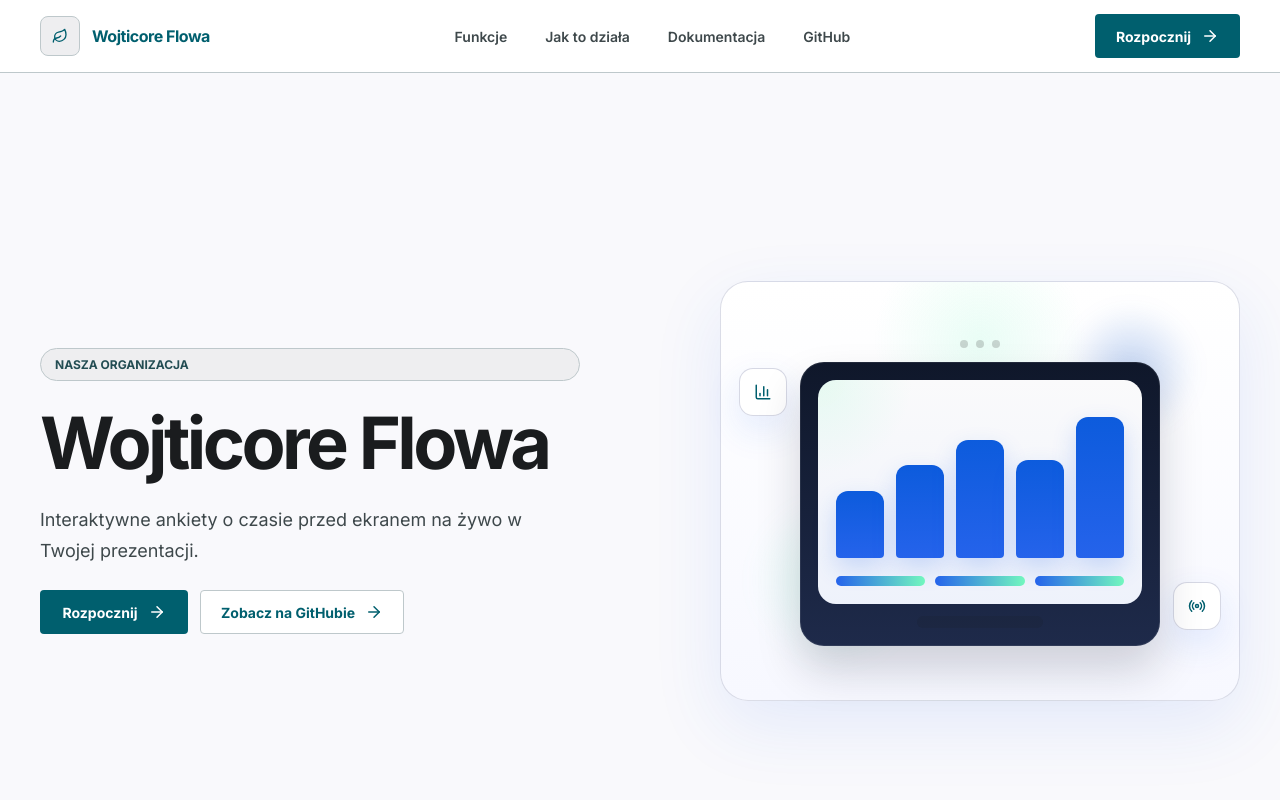
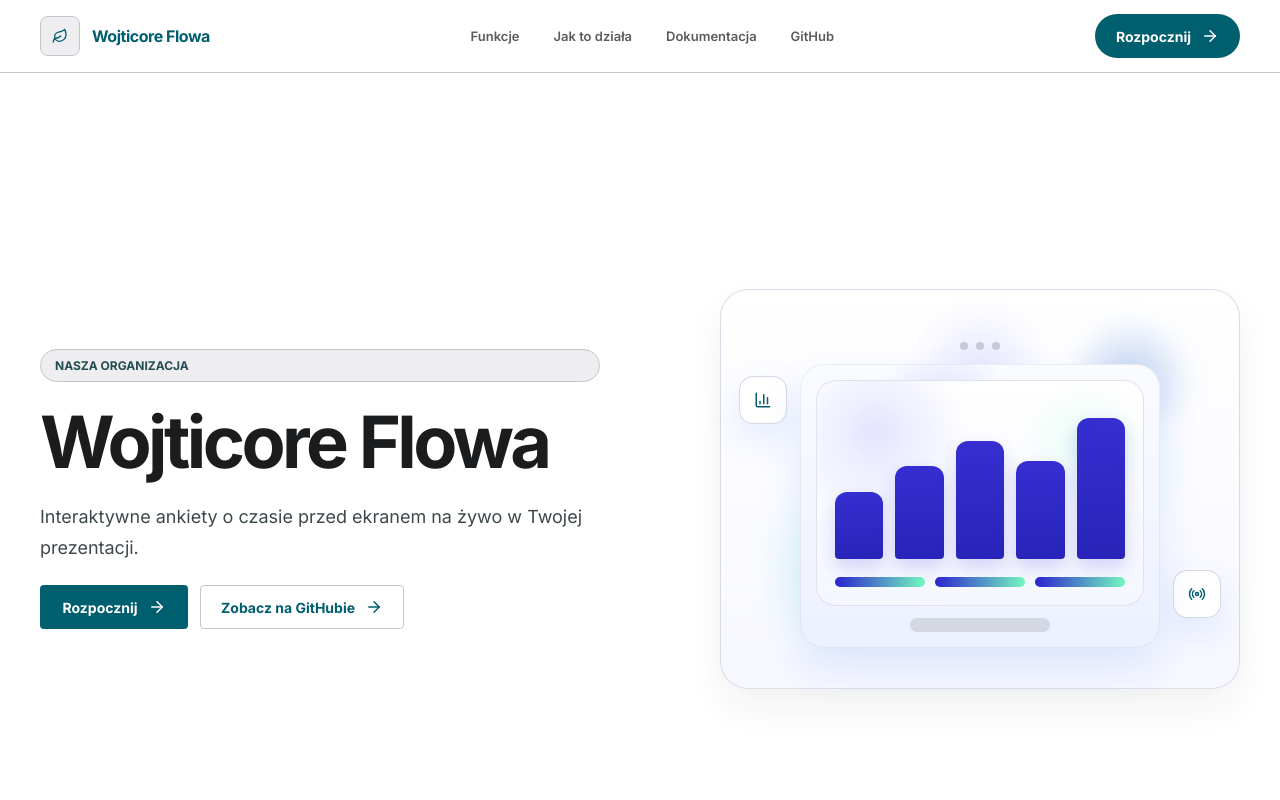
Before and after one commit to wmatewski/flowa, a Next.js app: page / in a window 1280 px wide. Shown: the top 800 px of the page. Built offline with nearby package versions, Linux system fonts and the light colour scheme; no server answers.

Commit message:
feat: update landing page styles for improved layout and visual consistency

```diff
--- a/src/app/globals.css
+++ b/src/app/globals.css
@@ -3903,28 +3903,39 @@ h6,
 }
 
 .wf-landing-page {
-  padding-top: 52px;
+  padding-top: 0;
+  background: #ffffff;
 }
 
 .wf-landing-topbar .wf-nav {
-  gap: 14px;
+  gap: 10px;
+  margin: 0 auto;
 }
 
 .wf-landing-topbar-cta {
-  min-width: 132px;
+  min-width: 118px;
+  height: 38px;
+  border-radius: 999px;
+}
+
+.wf-landing-topbar .wf-nav-link {
+  font-size: 13px;
+  color: rgba(26, 28, 30, 0.72);
 }
 
 .wf-landing-hero {
   display: grid;
   grid-template-columns: minmax(0, 1fr) minmax(340px, 520px);
-  gap: 64px;
-  align-items: center;
-  min-height: 760px;
-  padding-bottom: 28px;
+  gap: 72px;
+  align-items: center;
+  min-height: 820px;
+  padding: 60px 0 48px;
 }
 
 .wf-landing-copy {
-  max-width: 540px;
+  max-width: 560px;
+  gap: 22px;
+  align-content: center;
 }
 
 .wf-landing-visual {
@@ -3934,8 +3945,14 @@ h6,
 
 .wf-landing-visual-card {
   width: 100%;
-  min-height: 420px;
-  padding: 36px;
+  min-height: 400px;
+  padding: 30px;
+  border-radius: 28px;
+  background:
+    radial-gradient(circle at 50% 20%, rgba(77, 77, 255, 0.12), transparent 18%),
+    radial-gradient(circle at 78% 44%, rgba(108, 248, 187, 0.12), transparent 14%),
+    linear-gradient(180deg, #ffffff 0%, #f7f8ff 100%);
+  box-shadow: 0 18px 36px rgba(26, 28, 30, 0.06);
 }
 
 .wf-landing-visual-window {
@@ -3961,10 +3978,12 @@ h6,
 
 .wf-landing-visual-window-body {
   position: relative;
-  padding: 18px;
+  padding: 16px;
   border-radius: 24px;
-  background: linear-gradient(180deg, #0f172a 0%, #1e2a4a 100%);
-  box-shadow: inset 0 0 0 1px rgba(255, 255, 255, 0.08), 0 24px 44px rgba(15, 23, 42, 0.18);
+  background:
+    radial-gradient(circle at 40% 18%, rgba(77, 77, 255, 0.18), transparent 22%),
+    linear-gradient(180deg, #fafbff 0%, #edf1ff 100%);
+  box-shadow: inset 0 0 0 1px rgba(26, 28, 30, 0.06), 0 20px 42px rgba(37, 99, 235, 0.12);
 }
 
 .wf-landing-visual-monitor {
@@ -3976,10 +3995,12 @@ h6,
 .wf-landing-visual-monitor-screen {
   width: 100%;
   padding: 18px;
-  border-radius: 18px;
+  border-radius: 20px;
   background:
-    radial-gradient(circle at top left, rgba(108, 248, 187, 0.14), transparent 24%),
-    linear-gradient(180deg, rgba(255, 255, 255, 0.98), rgba(243, 247, 255, 0.98));
+    radial-gradient(circle at 18% 22%, rgba(77, 77, 255, 0.14), transparent 28%),
+    radial-gradient(circle at 82% 28%, rgba(108, 248, 187, 0.14), transparent 20%),
+    linear-gradient(180deg, rgba(255, 255, 255, 0.98), rgba(244, 247, 255, 0.98));
+  border: 1px solid rgba(195, 198, 215, 0.45);
 }
 
 .wf-landing-visual-bars {
@@ -3992,8 +4013,8 @@ h6,
 
 .wf-landing-visual-bars span {
   border-radius: 12px 12px 4px 4px;
-  background: linear-gradient(180deg, rgba(0, 83, 219, 0.95), rgba(37, 99, 235, 1));
-  box-shadow: 0 10px 24px rgba(37, 99, 235, 0.2);
+  background: linear-gradient(180deg, rgba(44, 35, 206, 0.95), rgba(40, 36, 185, 1));
+  box-shadow: 0 8px 18px rgba(44, 35, 206, 0.18);
 }
 
 .wf-landing-visual-rings {
@@ -4006,14 +4027,14 @@ h6,
   flex: 1;
   height: 10px;
   border-radius: 999px;
-  background: linear-gradient(90deg, rgba(37, 99, 235, 1), rgba(108, 248, 187, 0.95));
+  background: linear-gradient(90deg, rgba(44, 35, 206, 1), rgba(108, 248, 187, 0.95));
 }
 
 .wf-landing-visual-monitor-base {
-  width: 126px;
-  height: 12px;
+  width: 140px;
+  height: 14px;
   border-radius: 999px;
-  background: rgba(26, 28, 30, 0.14);
+  background: rgba(26, 28, 30, 0.12);
 }
 
 .wf-landing-section-header {
@@ -4044,7 +4065,7 @@ h6,
 .wf-landing-feature-card {
   display: flex;
   flex-direction: column;
-  min-height: 280px;
+  min-height: 300px;
   overflow: hidden;
 }
 
@@ -4134,9 +4155,9 @@ h6,
   height: 180px;
   padding: 18px;
   border-radius: 24px;
-  background: rgba(255, 255, 255, 0.92);
+  background: rgba(255, 255, 255, 0.94);
   border: 1px solid rgba(195, 198, 215, 0.5);
-  box-shadow: 0 16px 40px rgba(37, 99, 235, 0.08);
+  box-shadow: 0 16px 32px rgba(26, 28, 30, 0.06);
 }
 
 .wf-landing-qr-grid {
@@ -4163,7 +4184,7 @@ h6,
 .wf-landing-how {
   margin-top: 72px;
   padding: 84px 0;
-  background: rgba(239, 242, 248, 0.92);
+  background: #f2f4f7;
   border-top: 1px solid rgba(195, 198, 215, 0.45);
   border-bottom: 1px solid rgba(195, 198, 215, 0.45);
 }
@@ -4203,7 +4224,7 @@ h6,
   border-radius: 999px;
   background: var(--surface);
   border: 1px solid rgba(195, 198, 215, 0.6);
-  box-shadow: 0 18px 34px rgba(37, 99, 235, 0.08);
+  box-shadow: 0 18px 34px rgba(26, 28, 30, 0.05);
   font-weight: 800;
   color: var(--primary);
 }
@@ -4228,12 +4249,22 @@ h6,
 .wf-landing-cta-card {
   max-width: 760px;
   margin: 0 auto;
-  background: linear-gradient(180deg, rgba(234, 229, 255, 0.95) 0%, rgba(222, 217, 255, 0.92) 100%);
-  border-color: rgba(185, 176, 255, 0.5);
+  background: linear-gradient(180deg, rgba(235, 232, 255, 0.96) 0%, rgba(222, 219, 251, 0.92) 100%);
+  border-color: rgba(185, 176, 255, 0.42);
 }
 
 .wf-landing-footer-inner {
   align-items: flex-start;
+}
+
+.wf-landing-page .wf-footer {
+  margin-top: 0;
+  background: #ffffff;
+}
+
+.wf-landing-page .wf-footer-inner {
+  padding-top: 26px;
+  padding-bottom: 26px;
 }
 
 @media (max-width: 1100px) {
@@ -4267,6 +4298,7 @@ h6,
   .wf-landing-hero {
     min-height: auto;
     gap: 28px;
+    padding-top: 36px;
   }
 
   .wf-landing-visual-card,
@@ -4274,6 +4306,10 @@ h6,
     min-height: auto;
   }
 
+  .wf-landing-feature-card-wide {
+    padding-bottom: 18px;
+  }
+
   .wf-landing-qr-card {
     justify-self: start;
   }
```
